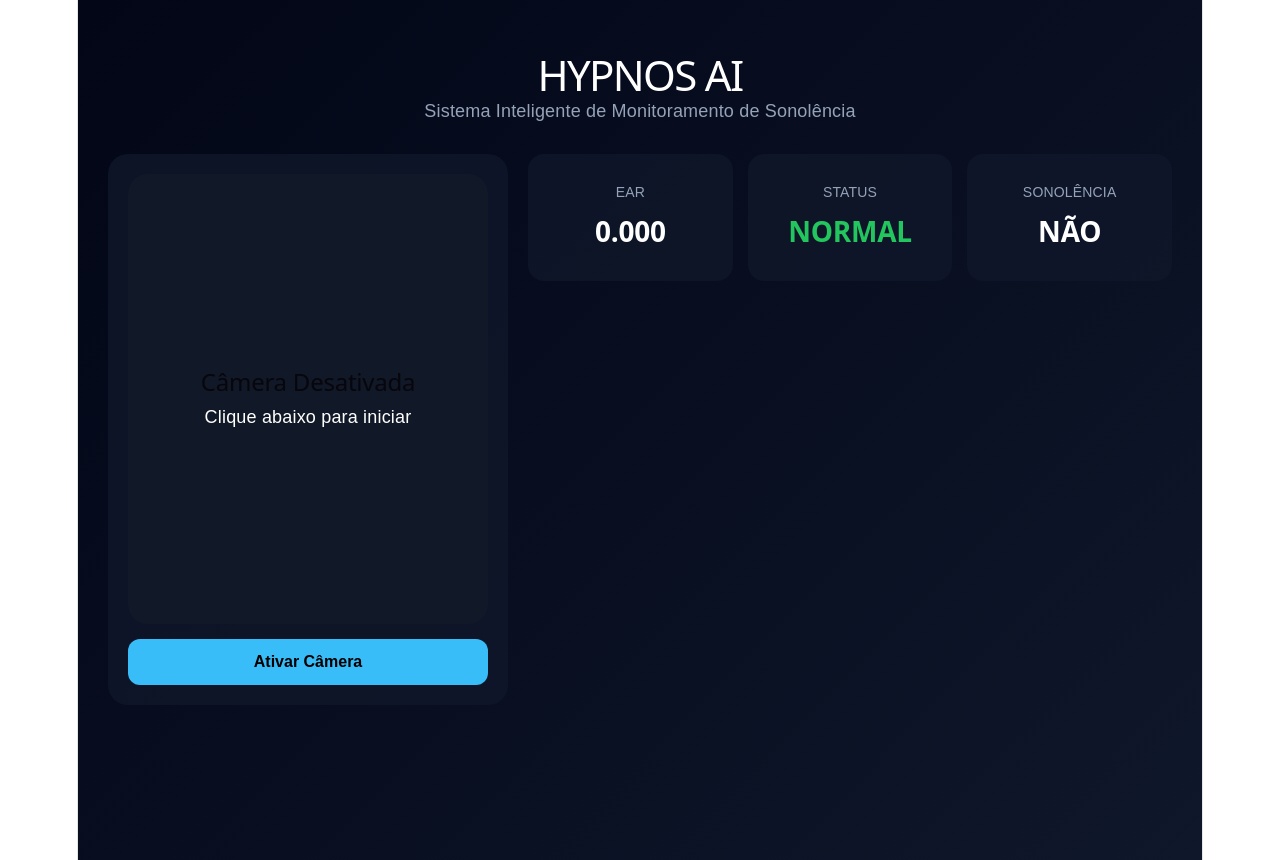
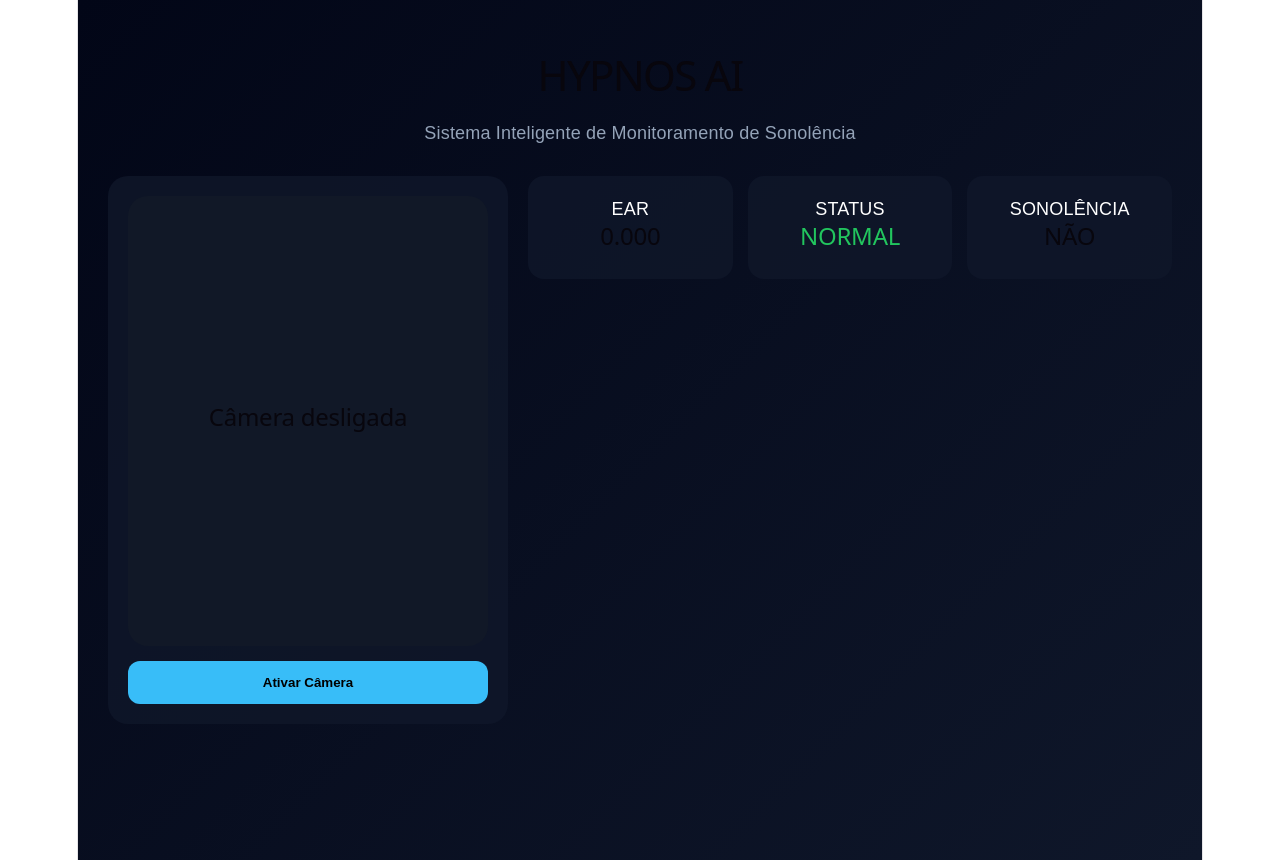
Before and after one commit to VanessaGabi/monitoramento-sono, a React (Vite) app in the folder dashboard-sono/vite-project/: page / in a window 1280 px wide. Built offline with nearby package versions, Linux system fonts and the light colour scheme.

Commit message:
Corrige hydration error React 418

```diff
--- a/dashboard-sono/vite-project/src/App.jsx
+++ b/dashboard-sono/vite-project/src/App.jsx
@@ -1,23 +1,28 @@
 "use client";
+
+import dynamic from "next/dynamic";
+
+const HypnosApp = dynamic(
+  () => Promise.resolve(HypnosComponent),
+  {
+    ssr: false
+  }
+);
+
+export default function Page() {
+  return <HypnosApp />;
+}
 
 import { useEffect, useRef, useState } from "react";
 
-export default function App() {
+function HypnosComponent() {
 
-  // =====================================
-  // STATES
-  // =====================================
-
-  const [mounted, setMounted] =
-    useState(false);
+  const videoRef = useRef(null);
 
   const [cameraAtiva, setCameraAtiva] =
     useState(false);
 
   const [loading, setLoading] =
-    useState(false);
-
-  const [erroApi, setErroApi] =
     useState(false);
 
   const [dados, setDados] =
@@ -27,24 +32,11 @@ export default function App() {
       nivel: "normal"
     });
 
-  // =====================================
-  // REFS
-  // =====================================
-
-  const videoRef = useRef(null);
+  const [erroApi, setErroApi] =
+    useState(false);
 
   // =====================================
-  // EVITA HYDRATION ERROR
-  // =====================================
-
-  useEffect(() => {
-
-    setMounted(true);
-
-  }, []);
-
-  // =====================================
-  // INICIAR CAMERA
+  // CAMERA
   // =====================================
 
   const iniciarCamera = async () => {
@@ -55,11 +47,7 @@ export default function App() {
 
       const stream =
         await navigator.mediaDevices.getUserMedia({
-          video: {
-            width: 640,
-            height: 480,
-            facingMode: "user"
-          },
+          video: true,
           audio: false
         });
 
@@ -81,9 +69,7 @@ export default function App() {
 
       setLoading(false);
 
-      alert(
-        "Erro ao acessar câmera"
-      );
+      alert("Erro ao abrir câmera");
     }
   };
 
@@ -103,7 +89,7 @@ export default function App() {
     const ctx =
       canvas.getContext("2d");
 
-    const processar = async () => {
+    const loop = async () => {
 
       if (!ativo) return;
 
@@ -113,8 +99,7 @@ export default function App() {
 
         if (
           video &&
-          video.readyState === 4 &&
-          video.videoWidth > 0
+          video.readyState === 4
         ) {
 
           canvas.width = 640;
@@ -128,19 +113,11 @@ export default function App() {
             480
           );
 
-          // ==========================
-          // COMPRESSÃO
-          // ==========================
-
           const image =
             canvas.toDataURL(
               "image/jpeg",
               0.5
             );
-
-          // ==========================
-          // API
-          // ==========================
 
           const response =
             await fetch(
@@ -159,25 +136,12 @@ export default function App() {
               }
             );
 
-          // ==========================
-          // VERIFICA API
-          // ==========================
-
-          if (!response.ok) {
-
-            throw new Error(
-              "Erro API"
-            );
-          }
-
           const data =
             await response.json();
 
-          console.log("API:", data);
+          console.log(data);
 
-          // ==========================
-          // ATUALIZA
-          // ==========================
+          if (!data.erro) {
 
             setErroApi(false);
 
@@ -192,32 +156,24 @@ export default function App() {
                 data.nivel || "normal"
             });
 
+          } else {
+
+            setErroApi(true);
+          }
+
         }
 
       } catch (err) {
 
-        console.log(
-          "ERRO:",
-          err
-        );
+        console.log(err);
 
         setErroApi(true);
       }
 
-      // ==========================
-      // LOOP CONTROLADO
-      // ==========================
-
-      if (ativo) {
-
-        setTimeout(
-          processar,
-          1200
-        );
-      }
+      setTimeout(loop, 1000);
     };
 
-    processar();
+    loop();
 
     return () => {
 
@@ -227,7 +183,7 @@ export default function App() {
   }, [cameraAtiva]);
 
   // =====================================
-  // STATUS COLOR
+  // STATUS
   // =====================================
 
   const statusColor =
@@ -239,25 +195,12 @@ export default function App() {
       : "#22c55e";
 
   // =====================================
-  // EVITA ERRO REACT 418
-  // =====================================
-
-  if (!mounted) {
-
-    return null;
-  }
-
-  // =====================================
   // UI
   // =====================================
 
   return (
 
-    <main style={styles.page}>
-
-      {/* HEADER */}
-
-      <div style={styles.header}>
+    <div style={styles.page}>
 
       <h1 style={styles.title}>
         HYPNOS AI
@@ -267,10 +210,6 @@ export default function App() {
         Sistema Inteligente de
         Monitoramento de Sonolência
       </p>
-
-      </div>
-
-      {/* LAYOUT */}
 
       <div style={styles.layout}>
 
@@ -282,15 +221,13 @@ export default function App() {
 
             {!cameraAtiva && (
 
-              <div style={styles.placeholder}>
+              <div
+                style={styles.placeholder}
+              >
 
                 <h2>
-                  Câmera Desativada
+                  Câmera desligada
                 </h2>
-
-                <p>
-                  Clique abaixo para iniciar
-                </p>
 
               </div>
 
@@ -314,11 +251,8 @@ export default function App() {
 
           </div>
 
-          {/* BOTÃO */}
-
           <button
             onClick={iniciarCamera}
-            disabled={loading}
             style={styles.button}
           >
 
@@ -336,61 +270,44 @@ export default function App() {
 
         <div style={styles.dashboard}>
 
-          {/* ALERTA */}
+          {erroApi && (
+
+            <div style={styles.erro}>
+
+              API DESCONECTADA
+
+            </div>
+
+          )}
 
           {dados.sonolencia && (
 
             <div style={styles.alerta}>
 
-              ⚠ SONOLÊNCIA DETECTADA
+              SONOLÊNCIA DETECTADA
 
             </div>
 
           )}
 
-          {/* API */}
-
-          {erroApi && (
-
-            <div style={styles.erroApi}>
-
-              API desconectada
-
-            </div>
-
-          )}
-
-          {/* CARDS */}
-
           <div style={styles.cards}>
-
-            {/* EAR */}
 
             <div style={styles.card}>
 
-              <p style={styles.cardLabel}>
-                EAR
-              </p>
+              <p>EAR</p>
 
-              <h2 style={styles.cardValue}>
-
+              <h2>
                 {dados.ear.toFixed(3)}
-
               </h2>
 
             </div>
 
-            {/* STATUS */}
-
             <div style={styles.card}>
 
-              <p style={styles.cardLabel}>
-                STATUS
-              </p>
+              <p>STATUS</p>
 
               <h2
                 style={{
-                  ...styles.cardValue,
                   color: statusColor
                 }}
               >
@@ -401,15 +318,11 @@ export default function App() {
 
             </div>
 
-            {/* SONOLENCIA */}
-
             <div style={styles.card}>
 
-              <p style={styles.cardLabel}>
-                SONOLÊNCIA
-              </p>
+              <p>SONOLÊNCIA</p>
 
-              <h2 style={styles.cardValue}>
+              <h2>
 
                 {dados.sonolencia
                   ? "SIM"
@@ -425,13 +338,9 @@ export default function App() {
 
       </div>
 
-    </main>
+    </div>
   );
 }
-
-// =====================================
-// STYLES
-// =====================================
 
 const styles = {
 
@@ -440,23 +349,19 @@ const styles = {
     background:
       "linear-gradient(135deg,#020617,#0f172a)",
     padding: 30,
-    fontFamily: "Arial"
-  },
-
-  header: {
-    textAlign: "center",
-    marginBottom: 30
+    fontFamily: "Arial",
+    color: "white"
   },
 
   title: {
-    color: "white",
-    fontSize: 42,
-    marginBottom: 10
+    textAlign: "center",
+    fontSize: 42
   },
 
   subtitle: {
+    textAlign: "center",
     color: "#94a3b8",
-    fontSize: 18
+    marginBottom: 30
   },
 
   layout: {
@@ -474,7 +379,6 @@ const styles = {
   },
 
   cameraBox: {
-    width: "100%",
     height: 450,
     background: "#111827",
     borderRadius: 20,
@@ -485,21 +389,18 @@ const styles = {
   },
 
   placeholder: {
-    textAlign: "center",
-    color: "white"
+    textAlign: "center"
   },
 
   button: {
     width: "100%",
     marginTop: 15,
     padding: 14,
+    border: "none",
     borderRadius: 12,
-    border: "none",
     background: "#38bdf8",
-    color: "#000",
     fontWeight: "bold",
-    cursor: "pointer",
-    fontSize: 16
+    cursor: "pointer"
   },
 
   dashboard: {
@@ -508,20 +409,16 @@ const styles = {
     gap: 20
   },
 
+  erro: {
+    background: "#f59e0b",
+    padding: 15,
+    borderRadius: 12
+  },
+
   alerta: {
     background: "#ef4444",
-    padding: 16,
+    padding: 15,
     borderRadius: 12,
-    color: "white",
-    fontWeight: "bold",
-    fontSize: 18
-  },
-
-  erroApi: {
-    background: "#f59e0b",
-    padding: 16,
-    borderRadius: 12,
-    color: "white",
     fontWeight: "bold"
   },
 
@@ -535,21 +432,9 @@ const styles = {
   card: {
     background:
       "rgba(15,23,42,0.8)",
-    padding: 25,
+    padding: 20,
     borderRadius: 16,
     textAlign: "center"
-  },
-
-  cardLabel: {
-    color: "#94a3b8",
-    marginBottom: 10,
-    fontSize: 14
-  },
-
-  cardValue: {
-    color: "white",
-    fontSize: 28,
-    fontWeight: "bold"
   }
 
 };
```
Lines whose indentation alone changed are shown as unchanged.
